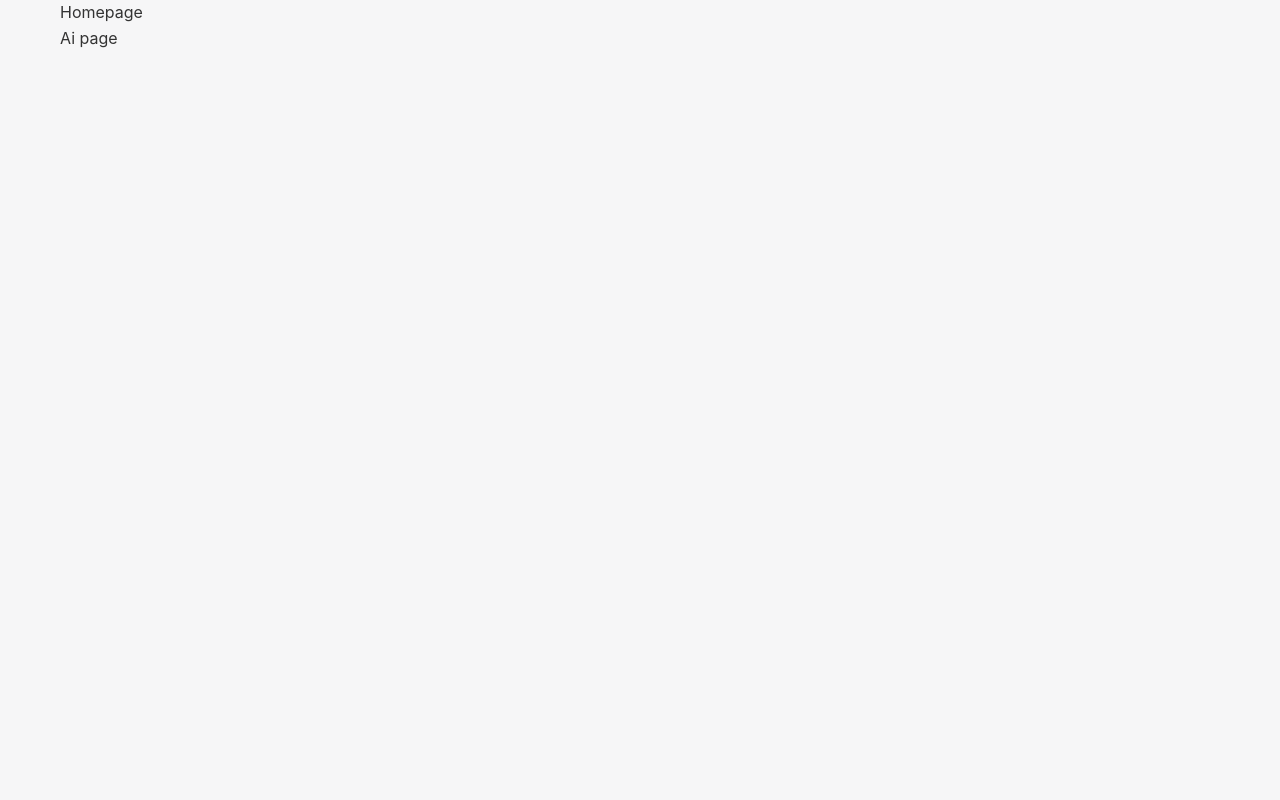
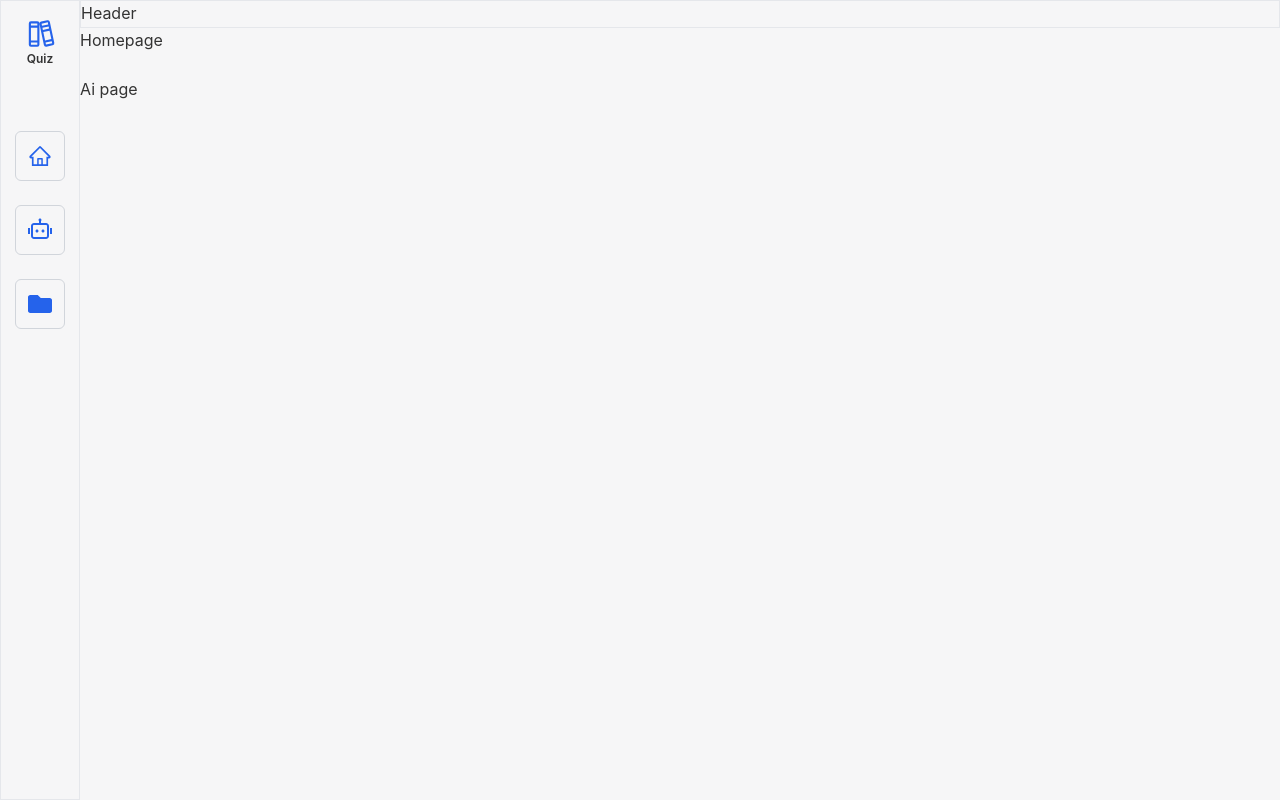
Before and after one commit to Juliosc1/quizGenieUi, a React (Vite) app: page / in a window 1280 px wide. Built offline with nearby package versions, Linux system fonts and the light colour scheme; no server answers.

Commit message:
sidebar setup

```diff
--- a/package.json
+++ b/package.json
@@ -13,6 +13,7 @@
     "axios": "^1.7.2",
     "react": "^18.3.1",
     "react-dom": "^18.3.1",
+    "react-icons": "^5.2.1",
     "react-router-dom": "^6.24.0"
   },
   "devDependencies": {
--- a/src/App.jsx
+++ b/src/App.jsx
@@ -1,16 +1,27 @@
 import { BrowserRouter as Router, Routes, Route } from "react-router-dom";
 import Homepage from "./pages/Homepage";
 import Generator from "./pages/Generator";
+import Sidebar from "./components/layouts/Sidebar";
+import Header from "./components/layouts/Header";
 
 function App() {
 
   return (
+    <div className="flex h-screen max-w-[1535px]">
       <Router>
+        <Sidebar />
+
+        <div className="flex-1 flex flex-col">
+          <Header />
+          <main className="flex h-full w-full">
             <Routes>
               <Route path="/" element={<Homepage />} />
               <Route path="/generator" element={<Generator /> } />
             </Routes>
+          </main>
+        </div>
           </Router>
+    </div>
   )
 }
 
--- /dev/null
+++ b/src/components/layouts/Header.jsx
@@ -0,0 +1,9 @@
+import React from 'react'
+
+const Header = () => {
+  return (
+    <div className='border'>Header</div>
+  )
+}
+
+export default Header
--- /dev/null
+++ b/src/components/layouts/Sidebar.jsx
@@ -0,0 +1,39 @@
+import React from 'react'
+import { PiBooks } from "react-icons/pi";
+import { AiOutlineHome } from "react-icons/ai";
+import { RiRobot2Line } from "react-icons/ri";
+import { FaFolder } from "react-icons/fa";
+import styles from '../../styles';
+import { Link } from 'react-router-dom';
+
+
+const Sidebar = () => {
+  return (
+    <div className='flex items-center justify-start flex-col w-20 border gap-6'>
+      <Link to="/">
+        <div className={`${styles.flexCenter} flex-col ${styles.iconLarge} mt-4 mb-10`}>
+          <PiBooks className={`text-blue-600  ${styles.iconMedium}`} />
+          <p className='text-xs font-semibold'>Quiz</p>
+        </div>
+      </Link>
+
+      <Link to="/">
+        <div className={`${styles.flexCenter} ${styles.iconLarge} border border-gray-300 rounded-md`}>
+          <AiOutlineHome className={`text-blue-600 font-semibold ${styles.iconSmall}`} />
+        </div>
+      </Link>
+
+      <Link to="/generator">
+        <div className={`${styles.flexCenter} ${styles.iconLarge} border border-gray-300 rounded-md`}>
+          <RiRobot2Line className={`text-blue-600 font-semibold ${styles.iconSmall}`} />
+        </div>
+      </Link>
+
+      <div className={`${styles.flexCenter} ${styles.iconLarge} border border-gray-300 rounded-md`}>
+        <FaFolder className={`text-blue-600 font-semibold ${styles.iconSmall}`} />
+      </div>
+    </div>
+  )
+}
+
+export default Sidebar
--- a/src/pages/Homepage.jsx
+++ b/src/pages/Homepage.jsx
@@ -3,7 +3,7 @@ import { Link } from "react-router-dom";
 
 function Homepage() {
   return (
-    <div className="container mx-auto p-4">
+    <div className="flex flex-col h-full w-full md:rounded-tl-lg overflow-auto gap-6 ">
       <h1>Homepage</h1>
       <Link to="/generator">
         <button>Ai page</button>
--- a/src/styles.js
+++ b/src/styles.js
@@ -30,6 +30,18 @@ const styles = {
   flexStart: "flex justify-start items-center",
   flexBetween: "flex justify-between items-center",
   flexEnd: "flex justify-end items-center",
+
+  /*Image size*/
+  icon4XSmall: "w-[10px] h-[10px]",
+  icon3XSmall: "w-[14px] h-[14px]",
+  iconXXSmall: "w-[18px] h-[18px]",
+  iconXSmall: "w-[20px] h-[20px]",
+  iconSmall: "w-[24px] h-[24px]",
+  iconSmallMedium: "w-[28px] h-[28px]",
+  iconMedium: "w-[41px] h-[41px]",
+  iconLarge: "w-[50px] h-[50px]",
+  iconXl: "w-[71px] h-[71px]",
+  icon2Xl: "w-[100px] h-[100px]",
 };
 
 export default styles;
```
Also changed, not shown: 1 other file (tests, documents, lock files or other folders). Lines whose indentation alone changed are shown as unchanged.
